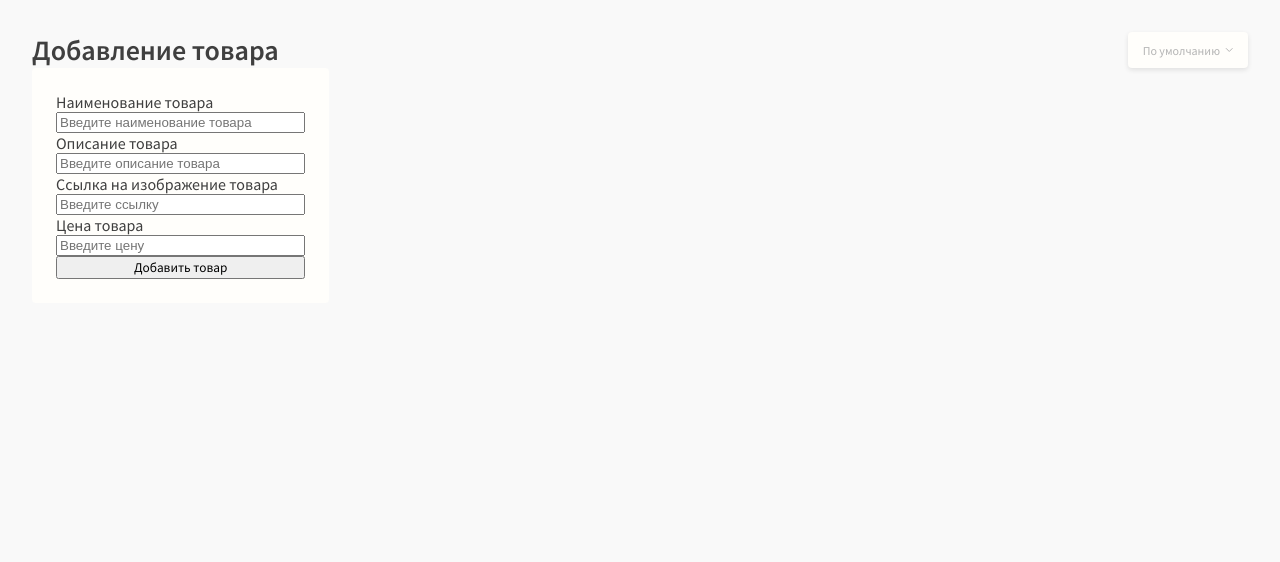
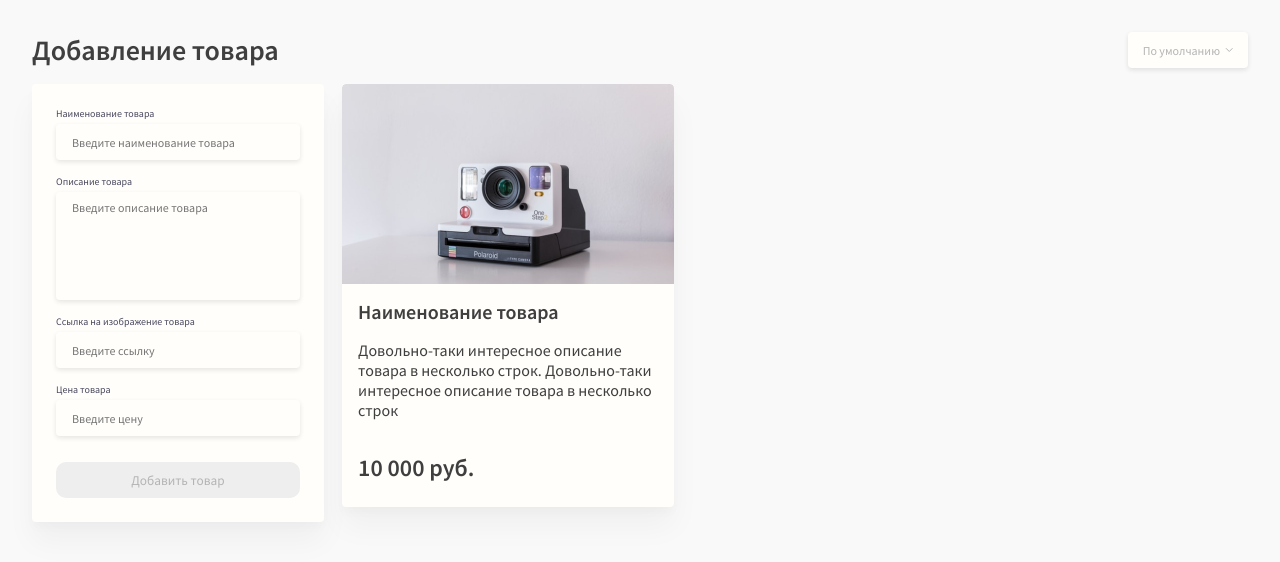
Before and after one commit to vaspean/idaproject-test, a Vue app: page / in a window 1280 px wide. Shown: the top 562 px of the page. Built offline with nearby package versions, Linux system fonts and the light colour scheme.

Commit message:
layout 95% done

```diff
--- a/package.json
+++ b/package.json
@@ -38,7 +38,9 @@
     "parserOptions": {
       "parser": "babel-eslint"
     },
-    "rules": {}
+    "rules": {
+      "linebreak-style": ["error", "unix"]
+    }
   },
   "browserslist": [
     "> 1%",
--- a/src/App.vue
+++ b/src/App.vue
@@ -18,7 +18,8 @@
           <label class="form__description" for="form__description_input">
             Описание товара
           </label>
-          <input type="text" id="form__description_input" placeholder="Введите описание товара">
+          <textarea rows="10" id="form__description_input" placeholder="Введите описание товара">
+          </textarea>
           <label class="form__link" for="form__link_input">
             Ссылка на изображение товара
           </label>
@@ -32,7 +33,10 @@
         <div class="products">
           <ul class="products__list">
             <li class="products__item">
-
+              <!-- <div class="products__img"></div> -->
+              <p class="products__name">Наименование товара</p>
+              <p class="products__description">{{p}}</p>
+              <span class="products__price">10 000 руб.</span>
             </li>
           </ul>
         </div>
@@ -46,6 +50,11 @@
 
 export default {
   name: 'App',
+  data() {
+    return {
+      p: 'Довольно-таки интересное описание товара в несколько строк. Довольно-таки интересное описание товара в несколько строк',
+    };
+  },
   components: {
   },
 };
@@ -54,6 +63,7 @@ export default {
 <style lang="scss" scoped>
 
 header {
+  margin-bottom: 16px;
   display: flex;
   flex-wrap: wrap;
   justify-content: space-between;
@@ -72,8 +82,7 @@ h1 {
   background-image: url("assets/select_arrow.svg");
   background-repeat: no-repeat;
   background-position: 87% 50%;
-  border: none;
-  box-shadow: 0px 2px 5px rgba(0, 0, 0, 0.1);
+  box-shadow: $box-shadow-tiny;
   font-size: 12px;
 }
 
@@ -84,31 +93,86 @@ main {
 
 .form {
   @include border-default;
-  width: 20.5%;
+  width: 24%;
   padding: 24px;
   display: flex;
   flex-wrap: wrap;
-  &__name {
+
+  label {
     width: 100%;
+    margin-bottom: 4px;
+    font-size: 10px;
+    line-height: 12px;
+    color: $forms-text-color;
+  }
+
+  #form__description_input {
+    height: 108px;
   }
 
   &__btn_submit {
     width: 100%;
+    height: 36px;
+    margin-top: 10px;
+    border: none;
+    background-color: #EEEEEE;
+    color: $text-color-gray;
+    border-radius: 10px
   }
 
-  input {
+  input, textarea {
+    @include border-default;
+    min-height: 36px;
     width: 100%;
+    margin-bottom: 16px;
+    padding: 0 16px;
+    box-shadow: $box-shadow-tiny;
+    color: $text-color-gray;
+    font-size: 12px;
+    line-height: 15px;
   }
 
+  textarea {
+    padding: 8px 16px;
+    resize: none;
+  }
+
+  box-shadow: $box-shadow-huge;
 }
 
-#app {
-  // // font-family: Sans Pro;
-  // // font-family: Avenir, Helvetica, Arial, sans-serif;
-  // -webkit-font-smoothing: antialiased;
-  // -moz-osx-font-smoothing: grayscale;
-  // text-align: center;
-  // color: #2c3e50;
-  // margin-top: 60px;
+.products {
+  width: 74.5%;
+
+  &__list {
+    display: flex;
+    flex-wrap: wrap;
+    // justify-content: space-between;
+  }
+
+  &__item {
+    @include border-default;
+    max-width: 332px;
+    padding: 195px 16px 24px;
+    background-image: url("assets/product_image.png");
+    background-repeat: no-repeat;
+    box-shadow: $box-shadow-huge;
+  }
+
+  &__name {
+    margin-bottom: 16px;
+    font-size: 20px;
+    font-weight: 600;
+  }
+
+  &__description {
+    margin-bottom: 32px;
+    font-size: 16px;
+  }
+
+  &__price {
+    font-size: 24px;
+    font-weight: 600;
+  }
 }
+
 </style>
--- a/src/styles/_mixins.scss
+++ b/src/styles/_mixins.scss
@@ -2,5 +2,6 @@
 
 @mixin border-default {
   background-color: $main-color-white;
+  border: none;
   border-radius: 4px;
 }
--- a/src/styles/_variables.scss
+++ b/src/styles/_variables.scss
@@ -4,3 +4,5 @@ $main-text-color: #3F3F3F;
 $body-background-color: #E5E5E5;
 $forms-text-color: #49485E;
 $text-color-gray: #B4B4B4;
+$box-shadow-tiny: 0px 2px 5px rgba(0, 0, 0, 0.1);
+$box-shadow-huge: 0px 20px 30px rgba(0, 0, 0, 0.04), 0px 6px 10px rgba(0, 0, 0, 0.02);
--- a/src/styles/styles.scss
+++ b/src/styles/styles.scss
@@ -5,11 +5,11 @@ body {
   padding: 32px 32px 0;
   margin: 0;
   background-color: transparentize($body-background-color, 0.8);
-  font-family: "Source Sans Pro", sans-serif !important;
   color: $main-text-color;
 }
 
-button, select {
+* {
+  box-sizing: border-box;
   font-family: "Source Sans Pro", sans-serif !important;
 }
 
--- a/vue.config.js
+++ b/vue.config.js
@@ -2,7 +2,7 @@ module.exports = {
   css: {
     loaderOptions: {
       sass: {
-        prependData: ` @import "@/styles/_mixins"; `,
+        prependData: ' @import "@/styles/_mixins"; ',
       },
     },
   },
```
Also changed, not shown: src/assets/product_image.png (added), 1 other file (tests, documents, lock files or other folders).
